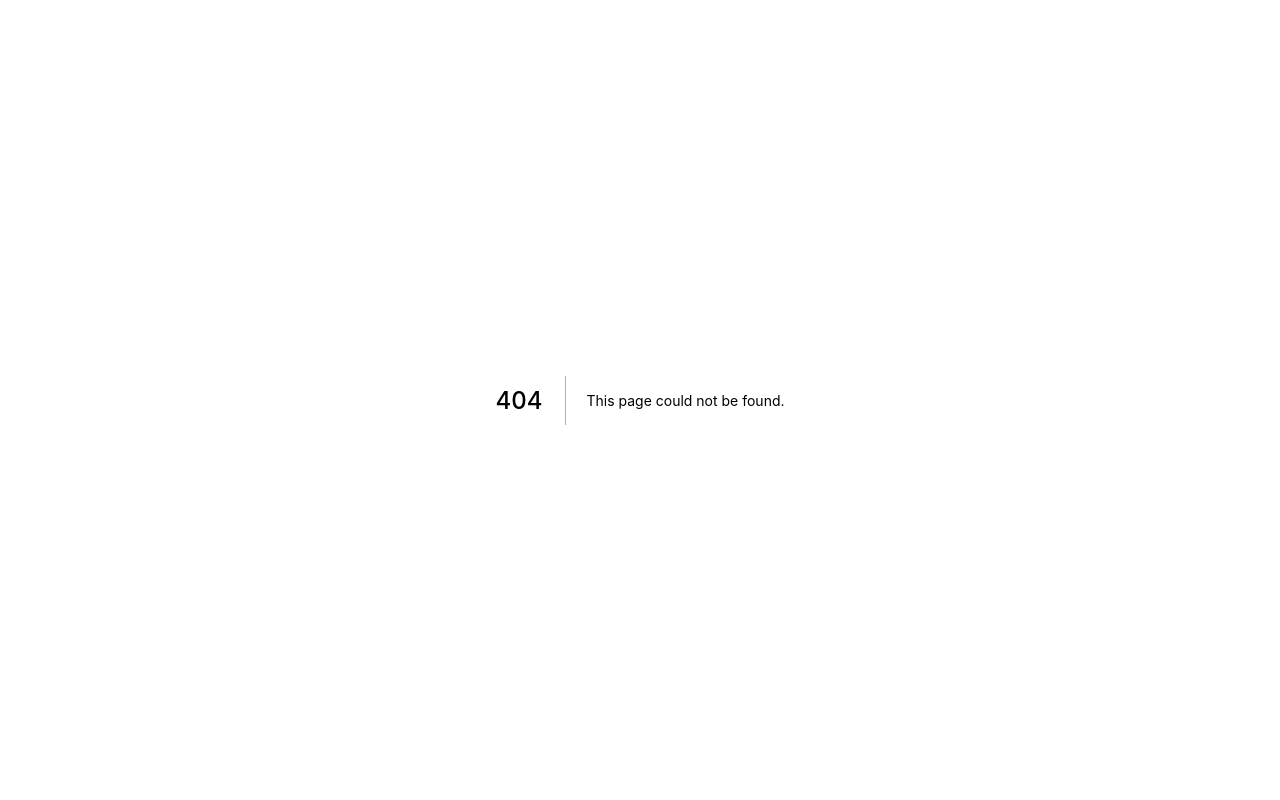
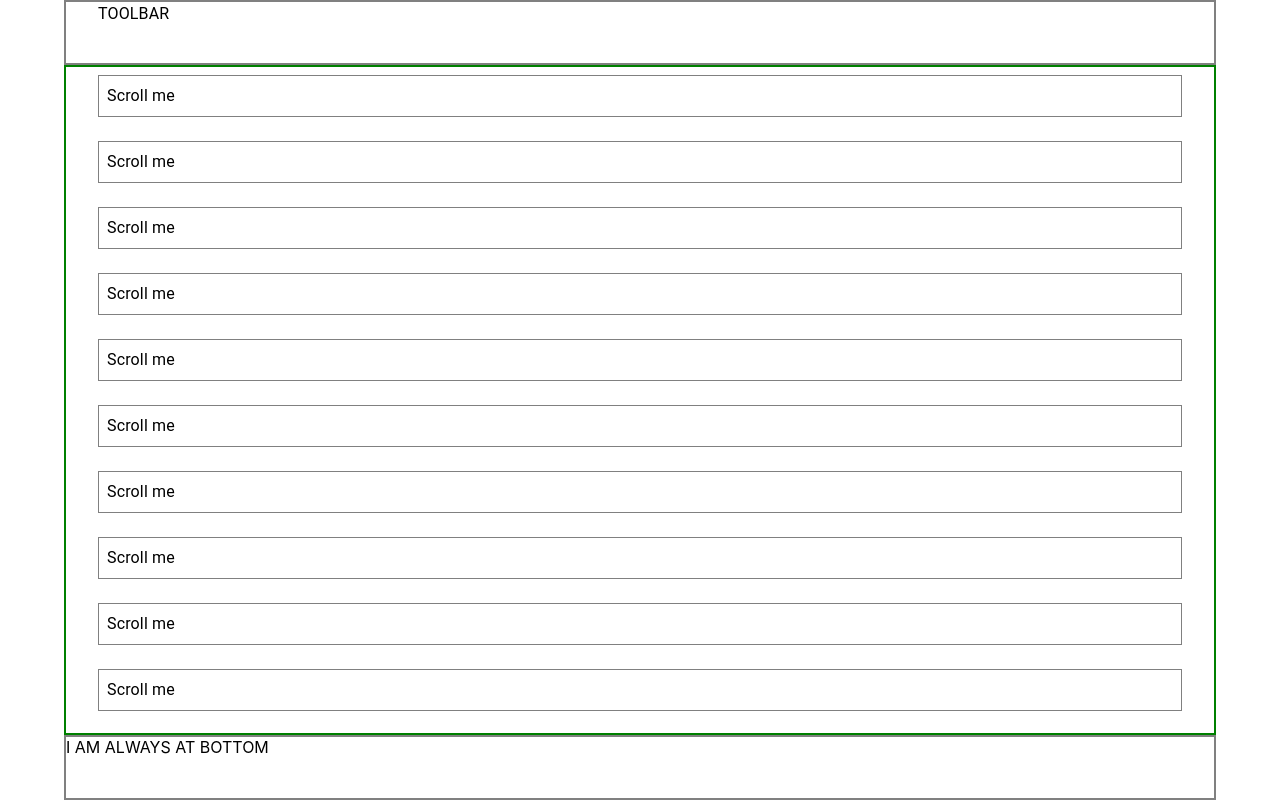
Before and after one commit to Foysal0076/javascript-nextjs-practice, a Next.js app: page /chat-layout in a window 1280 px wide. Before the commit this address had no page. Built offline with nearby package versions, Linux system fonts and the light colour scheme.

Commit message:
Chat Layout

```diff
--- /dev/null
+++ b/src/pages/chat-layout.tsx
@@ -0,0 +1,52 @@
+import { Box, Container, Typography } from "@mui/material"
+
+const ChatLayout = () => {
+    return (
+        <Box height='100%'>
+            <Container sx={{ height: '100vh' }}>
+                <Box sx={{
+                    height: '100%',
+                    display: 'flex',
+                    flexDirection: 'column',
+                }}>
+                    <Box sx={{ height: '65px', border: '2px solid grey' }}>
+                        <Typography px={4}>TOOLBAR</Typography>
+                    </Box>
+                    <Box sx={{
+                        border: '2px solid green',
+                        flex: "1 1 0",
+                        overflow: 'auto',
+                        px: 4,
+                        py: 1,
+                    }}>
+                        <Typography mb={3} border='1px solid grey' p={1}>Scroll me</Typography>
+                        <Typography mb={3} border='1px solid grey' p={1}>Scroll me</Typography>
+                        <Typography mb={3} border='1px solid grey' p={1}>Scroll me</Typography>
+                        <Typography mb={3} border='1px solid grey' p={1}>Scroll me</Typography>
+                        <Typography mb={3} border='1px solid grey' p={1}>Scroll me</Typography>
+                        <Typography mb={3} border='1px solid grey' p={1}>Scroll me</Typography>
+                        <Typography mb={3} border='1px solid grey' p={1}>Scroll me</Typography>
+                        <Typography mb={3} border='1px solid grey' p={1}>Scroll me</Typography>
+                        <Typography mb={3} border='1px solid grey' p={1}>Scroll me</Typography>
+                        <Typography mb={3} border='1px solid grey' p={1}>Scroll me</Typography>
+                        <Typography mb={3} border='1px solid grey' p={1}>Scroll me</Typography>
+                        <Typography mb={3} border='1px solid grey' p={1}>Scroll me</Typography>
+                        <Typography mb={3} border='1px solid grey' p={1}>Scroll me</Typography>
+                        <Typography mb={3} border='1px solid grey' p={1}>Scroll me</Typography>
+                        <Typography mb={3} border='1px solid grey' p={1}>Scroll me</Typography>
+                        <Typography mb={3} border='1px solid grey' p={1}>Scroll me</Typography>
+                        <Typography mb={3} border='1px solid grey' p={1}>Scroll me</Typography>
+                        <Typography mb={3} border='1px solid grey' p={1}>Scroll me</Typography>
+                        <Typography mb={3} border='1px solid grey' p={1}>Scroll me</Typography>
+                        <Typography mb={3} border='1px solid grey' p={1}>Scroll me</Typography>
+                    </Box>
+                    <Box sx={{ height: '65px', border: '2px solid grey', justifySelf: 'flex-end' }}>
+                        I AM ALWAYS AT BOTTOM
+                    </Box>
+                </Box>
+            </Container>
+        </Box>
+    )
+}
+
+export default ChatLayout
```
Also changed, not shown: src/pages/index.js (+7 -0 lines).
